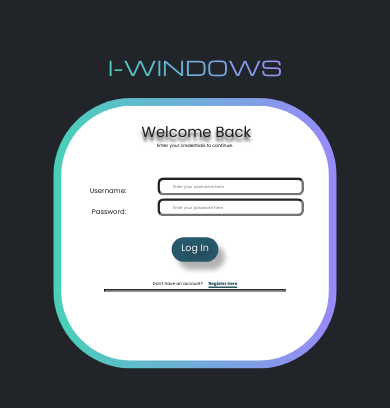
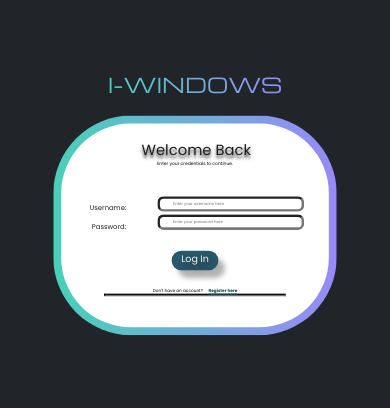
Before and after one commit to fqbueno/test-3, a SvelteKit app: page /Login1 in a window 390 px wide. Shown: the part 118-526 px from the top of the page. Built offline with nearby package versions, Linux system fonts and the light colour scheme.

Commit message:
Update +page.svelte

```diff
--- a/src/routes/Login1/+page.svelte
+++ b/src/routes/Login1/+page.svelte
@@ -88,8 +88,8 @@
     }
 
     @media only screen and (max-width: 600px){
-        .bodyContainer{height: 200px;}
-        .headContainer{margin-top: 180px;}
+        .bodyContainer{height: 160px;}
+        .headContainer{margin-top: 190px;}
     }
 
 
```
